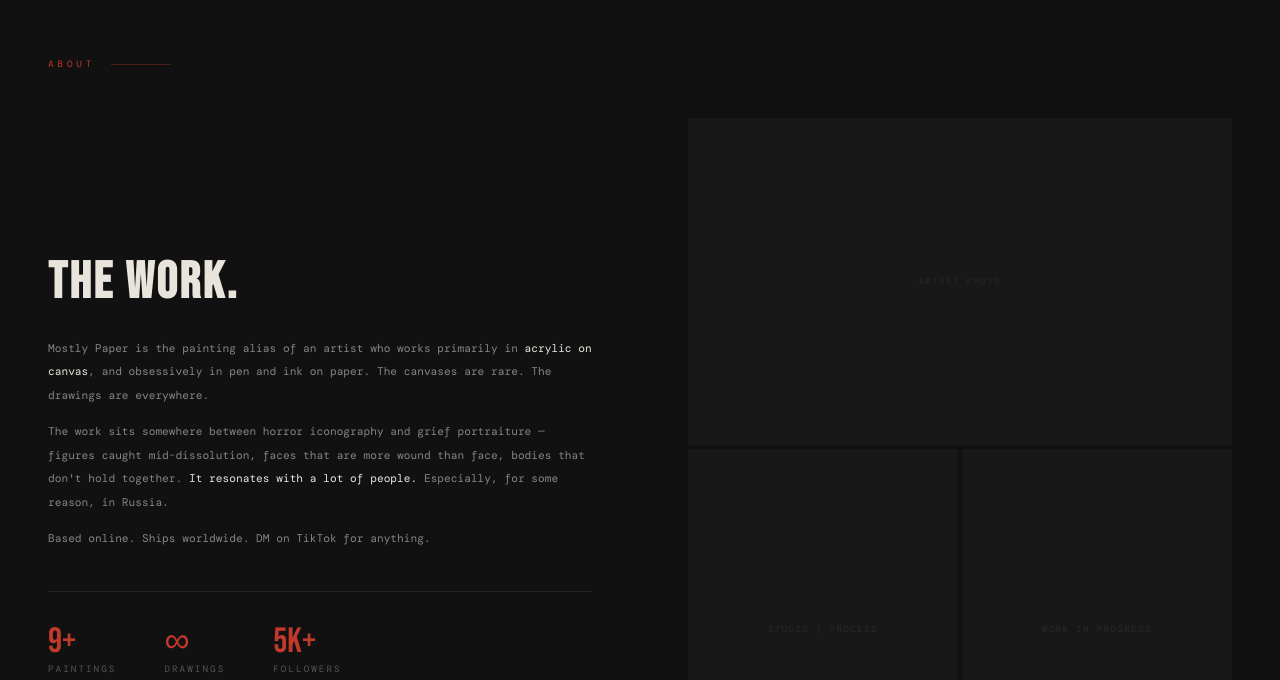
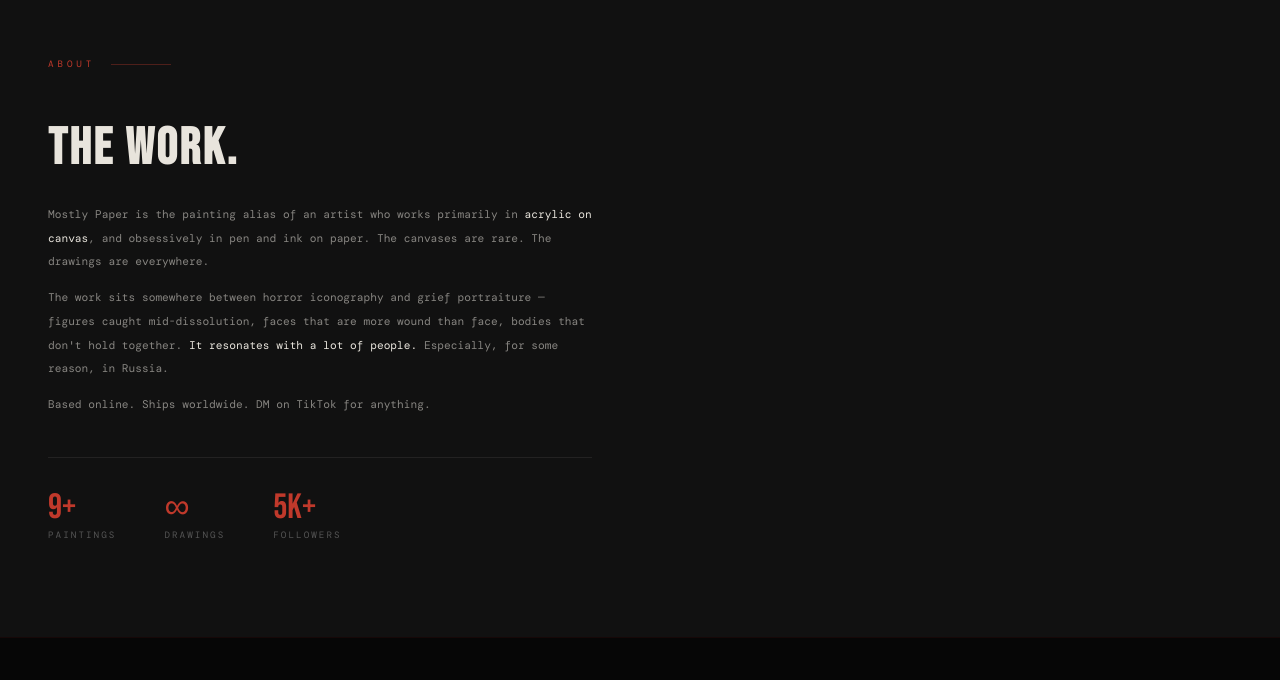
Before and after one commit to hondamasao/mostly_paper, a website: page index.html in a window 1280 px wide. Shown: the part 5650-6330 px from the top of the page. Drawn offline with nearby package versions, Linux system fonts and the light colour scheme; a web font is replaced by a local one.

Commit message:
Update index.html

```diff
--- a/index.html
+++ b/index.html
@@ -136,10 +136,6 @@
         <div><span class="stat-num">5K+</span><span class="stat-label">Followers</span></div>
       </div>
     </div>
-    <div class="about-img-grid">
-      <div class="about-img-slot"><span>Artist photo</span></div>
-      <div class="about-img-slot"><span>Studio / process</span></div>
-      <div class="about-img-slot"><span>Work in progress</span></div>
     </div>
   </div>
 </section>
```
